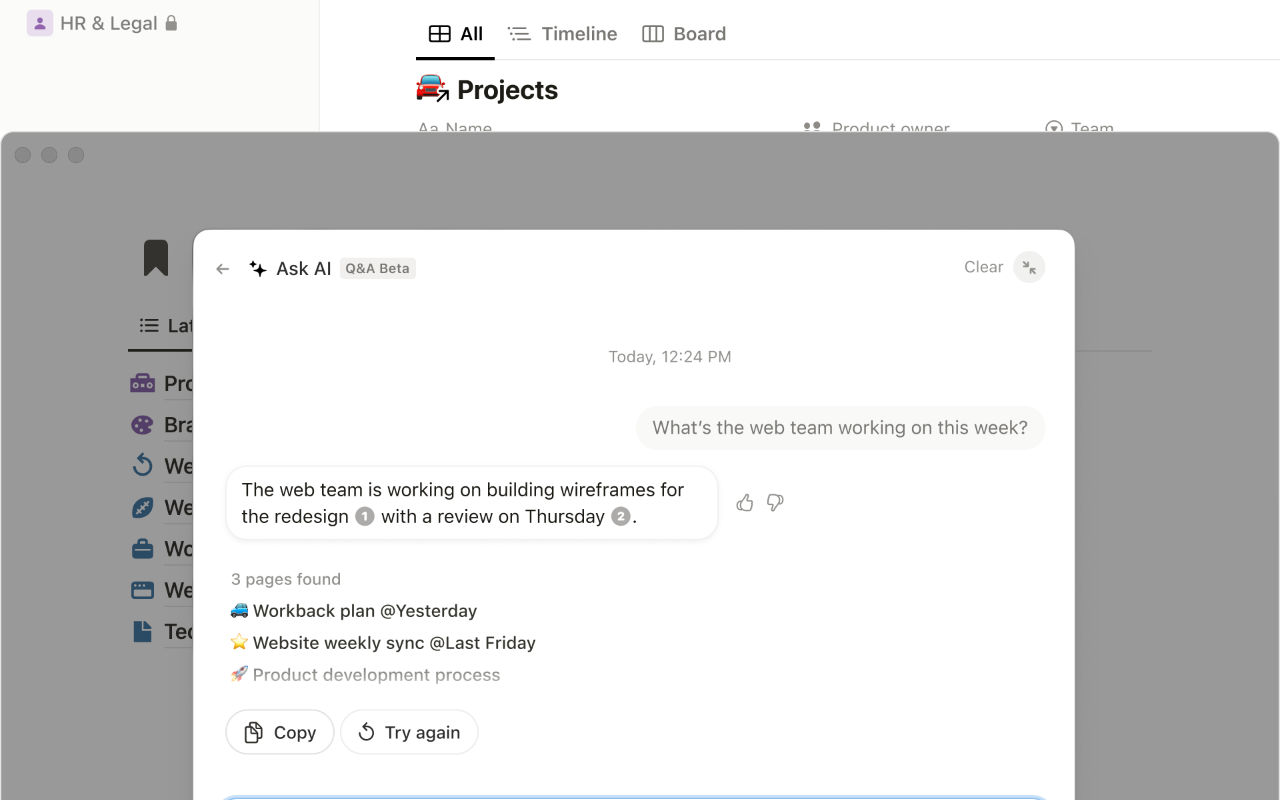
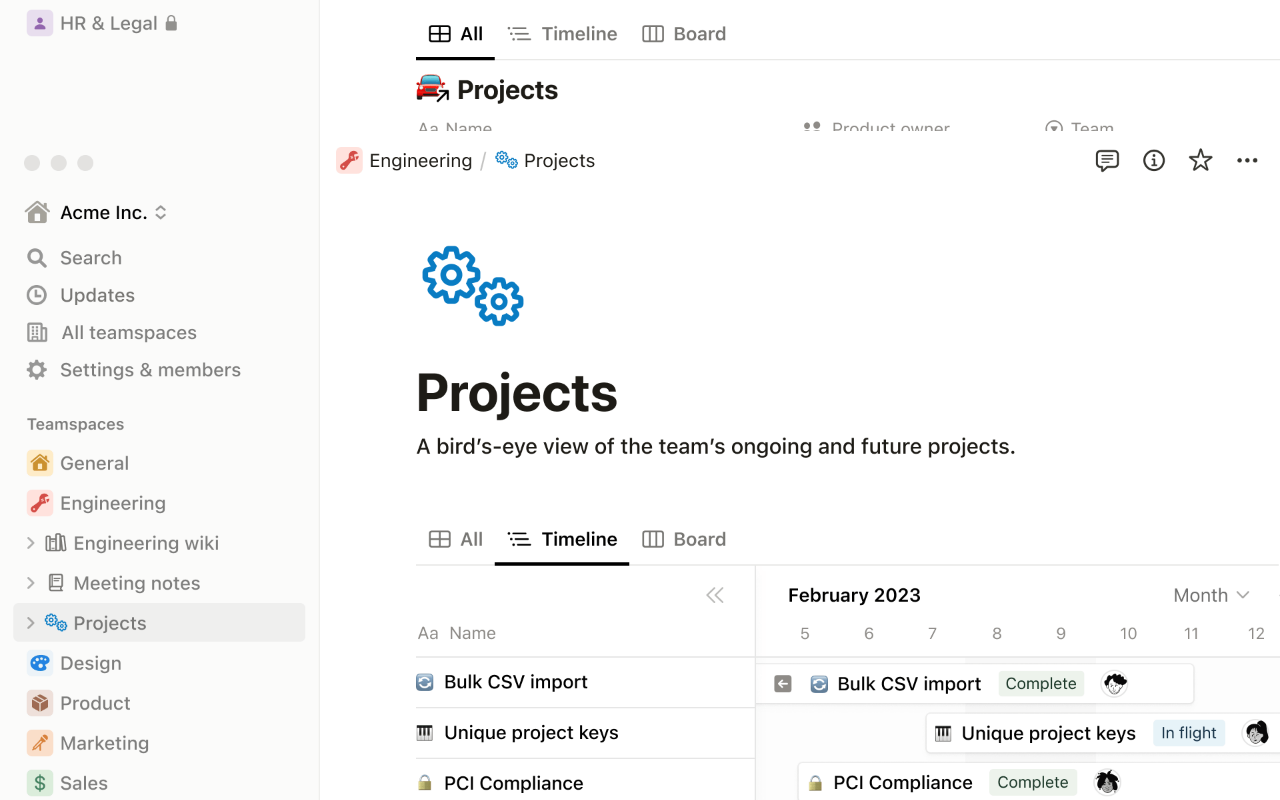
Before and after one commit to wunmicrown/Notion-project, a React (Vite) app: page / in a window 1280 px wide. Shown: the part 2780-3580 px from the top of the page. Built offline with nearby package versions, Linux system fonts and the light colour scheme.

Commit message:
added new image to the carousel

```diff
--- a/src/Component/Carousel.jsx
+++ b/src/Component/Carousel.jsx
@@ -1,9 +1,10 @@
 import React, { useState } from 'react';
 import img from '../assets/image-folder/Kombi_Hero.png';
 import img1 from '../assets/image-folder/engineering.png';
+import img2 from '../assets/image-folder/projects.png';
 
 const Carousel = () => {
-  const images = [img, img1, img, img1];
+  const images = [img, img1, img2, img1];
   const [currentSlide, setCurrentSlide] = useState(0);
 
   const handlePrevSlide = () => {
```
